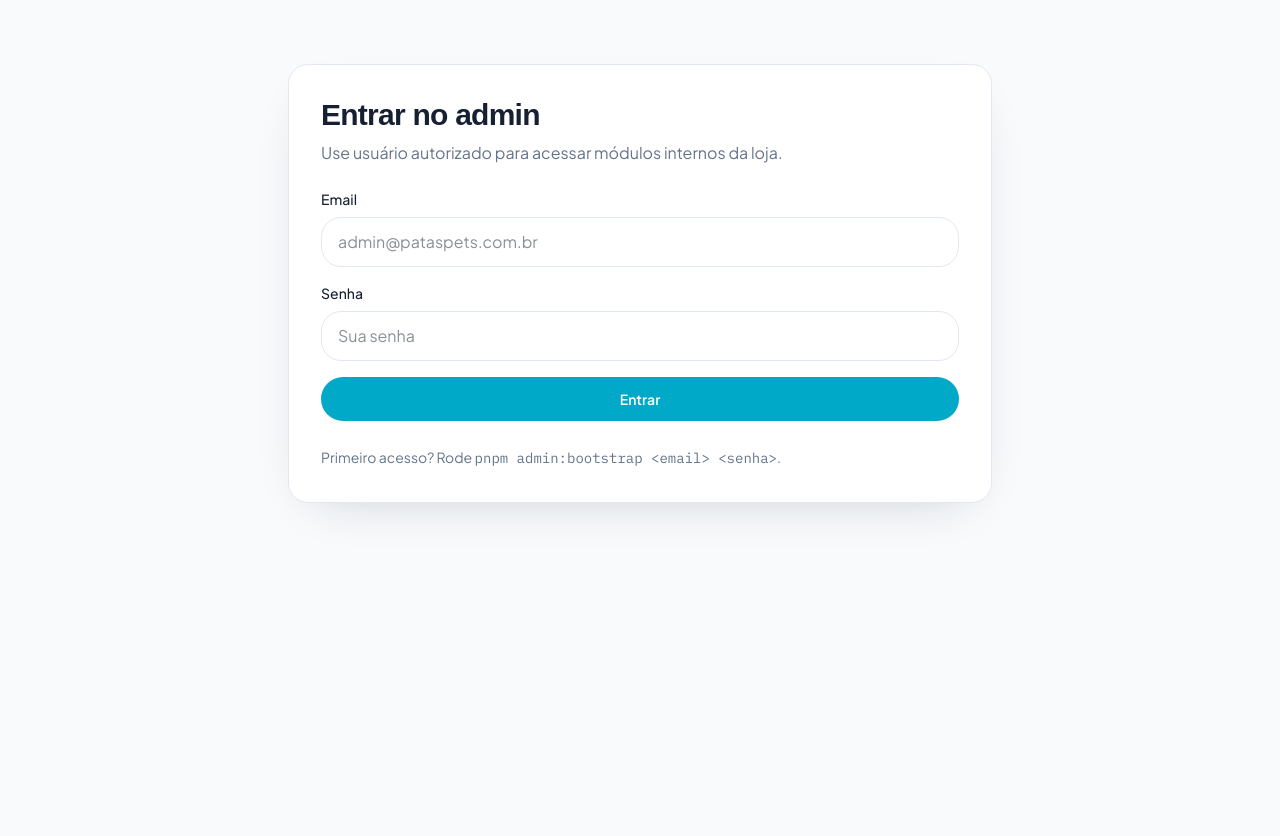
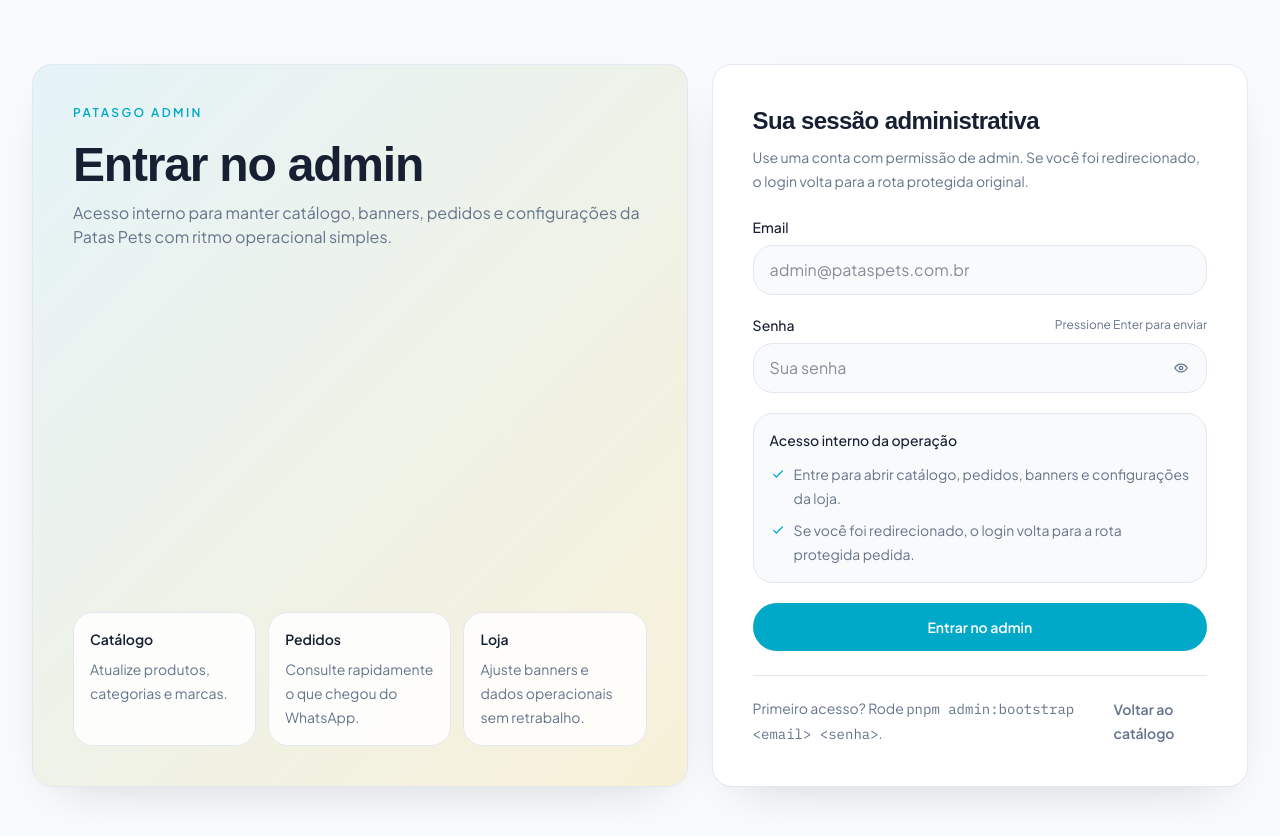
Before and after one commit to Rellyso/pataspetsgo, a Next.js app: page /auth/login in a window 1280 px wide. Shown: the top 836 px of the page. Before the commit the page ends 800 px from the top, so only its background shows below. Built offline with nearby package versions, Linux system fonts and the light colour scheme; no server answers; a web font is replaced by a local one.

Commit message:
feat(auth): enhance login form with password visibility toggle and keyboard submission

```diff
--- a/app/auth/login/login-form.tsx
+++ b/app/auth/login/login-form.tsx
@@ -2,9 +2,10 @@
 
 import { zodResolver } from "@hookform/resolvers/zod";
 import { useRouter } from "next/navigation";
-import { useState } from "react";
+import { useId, useRef, useState } from "react";
 import { useForm } from "react-hook-form";
 
+import { CheckIcon, EyeIcon, EyeOffIcon } from "@/components/shared/icons";
 import { getSupabaseBrowserClient } from "@/lib/supabase/browser";
 import { type AdminLoginInput, adminLoginSchema } from "@/lib/validations/admin-auth";
 
@@ -23,6 +24,11 @@
 export function LoginForm({ nextPath }: LoginFormProps) {
   const router = useRouter();
   const [authError, setAuthError] = useState<string | null>(null);
+  const [showPassword, setShowPassword] = useState(false);
+  const formRef = useRef<HTMLFormElement>(null);
+  const emailErrorId = useId();
+  const passwordErrorId = useId();
+  const authErrorId = useId();
 
   const form = useForm<AdminLoginInput>({
     resolver: zodResolver(adminLoginSchema),
@@ -37,6 +43,15 @@
     register,
     handleSubmit,
   } = form;
+
+  function handleKeyboardSubmit(event: React.KeyboardEvent<HTMLInputElement>) {
+    if (event.key !== "Enter" || event.shiftKey || event.nativeEvent.isComposing) {
+      return;
+    }
+
+    event.preventDefault();
+    formRef.current?.requestSubmit();
+  }
 
   const onSubmit = handleSubmit(async (values) => {
     setAuthError(null);
@@ -54,45 +69,98 @@
   });
 
   return (
-    <form className="flex flex-col gap-4" noValidate onSubmit={onSubmit}>
+    <form className="flex flex-col gap-5" noValidate onSubmit={onSubmit} ref={formRef}>
+      <div className="grid gap-5">
         <div className="flex flex-col gap-2">
-        <label className="text-sm font-medium" htmlFor="email">
+          <label className="text-sm font-medium text-foreground" htmlFor="email">
             Email
           </label>
           <input
+            aria-describedby={errors.email ? emailErrorId : undefined}
             autoComplete="email"
-          className="rounded-card border border-default bg-surface px-4 py-3 text-base outline-none transition focus:border-primary focus-visible:outline-none focus-visible:ring-2 focus-visible:ring-ring/40"
+            className="min-h-12 rounded-card border border-default bg-background px-4 py-3 text-base text-foreground outline-none transition-colors duration-200 focus:border-primary focus-visible:outline-none focus-visible:ring-2 focus-visible:ring-ring/40"
             id="email"
+            onKeyDown={handleKeyboardSubmit}
             placeholder="admin@pataspets.com.br"
             type="email"
             {...register("email")}
           />
-        {errors.email ? <p className="text-sm text-error">{errors.email.message}</p> : null}
+          {errors.email ? (
+            <p className="text-sm text-error" id={emailErrorId} role="alert">
+              {errors.email.message}
+            </p>
+          ) : null}
         </div>
 
         <div className="flex flex-col gap-2">
-        <label className="text-sm font-medium" htmlFor="password">
+          <div className="flex items-center justify-between gap-3">
+            <label className="text-sm font-medium text-foreground" htmlFor="password">
               Senha
             </label>
+            <p className="text-xs text-muted">Pressione Enter para enviar</p>
+          </div>
+
+          <div className="relative">
             <input
+              aria-describedby={
+                errors.password ? passwordErrorId : authError ? authErrorId : undefined
+              }
               autoComplete="current-password"
-          className="rounded-card border border-default bg-surface px-4 py-3 text-base outline-none transition focus:border-primary focus-visible:outline-none focus-visible:ring-2 focus-visible:ring-ring/40"
+              className="min-h-12 w-full rounded-card border border-default bg-background px-4 py-3 pr-14 text-base text-foreground outline-none transition-colors duration-200 focus:border-primary focus-visible:outline-none focus-visible:ring-2 focus-visible:ring-ring/40"
               id="password"
+              onKeyDown={handleKeyboardSubmit}
               placeholder="Sua senha"
-          type="password"
+              type={showPassword ? "text" : "password"}
               {...register("password")}
             />
-        {errors.password ? <p className="text-sm text-error">{errors.password.message}</p> : null}
+            <button
+              aria-label={showPassword ? "Ocultar senha" : "Mostrar senha"}
+              className="absolute right-2 top-1/2 inline-flex size-9 -translate-y-1/2 items-center justify-center rounded-full text-muted transition-colors duration-200 hover:bg-primary-light hover:text-foreground focus-visible:outline-none focus-visible:ring-2 focus-visible:ring-ring/40"
+              onClick={() => setShowPassword((current) => !current)}
+              type="button"
+            >
+              {showPassword ? <EyeOffIcon className="size-4" /> : <EyeIcon className="size-4" />}
+            </button>
           </div>
 
-      {authError ? <p className="text-sm text-error">{authError}</p> : null}
+          {errors.password ? (
+            <p className="text-sm text-error" id={passwordErrorId} role="alert">
+              {errors.password.message}
+            </p>
+          ) : null}
+        </div>
+      </div>
+
+      <div className="rounded-card border border-default bg-background px-4 py-4">
+        <p className="text-sm font-medium text-foreground">Acesso interno da operação</p>
+        <ul className="mt-3 flex flex-col gap-2 text-sm leading-6 text-muted">
+          <li className="flex items-start gap-2">
+            <CheckIcon className="mt-1 size-4 shrink-0 text-primary" />
+            <span>Entre para abrir catálogo, pedidos, banners e configurações da loja.</span>
+          </li>
+          <li className="flex items-start gap-2">
+            <CheckIcon className="mt-1 size-4 shrink-0 text-primary" />
+            <span>Se você foi redirecionado, o login volta para a rota protegida pedida.</span>
+          </li>
+        </ul>
+      </div>
+
+      {authError ? (
+        <p
+          className="rounded-card border border-error/20 bg-error/8 px-4 py-3 text-sm text-error"
+          id={authErrorId}
+          role="alert"
+        >
+          {authError}
+        </p>
+      ) : null}
 
       <button
-        className="min-h-11 rounded-full bg-primary px-4 py-3 text-sm font-semibold text-white transition-colors duration-200 hover:bg-primary-dark disabled:cursor-not-allowed disabled:opacity-70"
+        className="min-h-12 rounded-full bg-primary px-4 py-3 text-sm font-semibold text-white transition-colors duration-200 hover:bg-primary-dark disabled:cursor-not-allowed disabled:opacity-70"
         disabled={isSubmitting}
         type="submit"
       >
-        {isSubmitting ? "Entrando..." : "Entrar"}
+        {isSubmitting ? "Entrando..." : "Entrar no admin"}
       </button>
     </form>
   );
--- a/app/auth/login/page.tsx
+++ b/app/auth/login/page.tsx
@@ -1,7 +1,8 @@
+import Link from "next/link";
 import { redirect } from "next/navigation";
+
 import { LoginForm } from "@/app/auth/login/login-form";
 import { Container } from "@/components/layout/container";
-import { SectionTitle } from "@/components/shared/section-title";
 import { getAdminAccessState, normalizeNextPath } from "@/lib/server/admin-auth";
 
 type AdminLoginPageProps = {
@@ -24,19 +25,66 @@
   }
 
   return (
-    <Container className="py-16" size="narrow">
-      <div className="flex flex-col gap-6 rounded-card border border-default bg-surface p-8 shadow-soft">
-        <SectionTitle
-          as="h1"
-          subtitle="Use usuário autorizado para acessar módulos internos da loja."
-          title="Entrar no admin"
-        />
+    <Container className="py-10 sm:py-14 lg:py-16" size="wide">
+      <div className="grid gap-6 lg:grid-cols-[minmax(0,1.1fr)_minmax(0,0.9fr)]">
+        <section className="flex flex-col justify-between rounded-card border border-default bg-[linear-gradient(135deg,rgba(0,169,200,0.08),rgba(246,184,0,0.14))] p-8 shadow-soft sm:p-10">
+          <div className="space-y-5">
+            <p className="text-xs font-semibold uppercase tracking-[0.2em] text-primary">
+              PatasGo Admin
+            </p>
+            <div className="space-y-3">
+              <h1 className="font-display text-4xl font-semibold tracking-tight text-foreground sm:text-5xl">
+                Entrar no admin
+              </h1>
+              <p className="max-w-xl text-sm leading-6 text-muted sm:text-base">
+                Acesso interno para manter catálogo, banners, pedidos e configurações da Patas Pets
+                com ritmo operacional simples.
+              </p>
+            </div>
+          </div>
 
-        <LoginForm nextPath={nextPath} />
+          <div className="mt-8 grid gap-3 sm:grid-cols-3">
+            {[
+              ["Catálogo", "Atualize produtos, categorias e marcas."],
+              ["Pedidos", "Consulte rapidamente o que chegou do WhatsApp."],
+              ["Loja", "Ajuste banners e dados operacionais sem retrabalho."],
+            ].map(([title, description]) => (
+              <article
+                className="rounded-card border border-default bg-white/85 p-4 backdrop-blur-sm"
+                key={title}
+              >
+                <p className="text-sm font-semibold text-foreground">{title}</p>
+                <p className="mt-2 text-sm leading-6 text-muted">{description}</p>
+              </article>
+            ))}
+          </div>
+        </section>
 
-        <p className="text-sm leading-6 text-muted">
-          Primeiro acesso? Rode <code>pnpm admin:bootstrap &lt;email&gt; &lt;senha&gt;</code>.
-        </p>
+        <section className="rounded-card border border-default bg-surface p-8 shadow-soft sm:p-10">
+          <div className="mb-6 space-y-2">
+            <h2 className="font-display text-2xl font-semibold tracking-tight text-foreground">
+              Sua sessão administrativa
+            </h2>
+            <p className="text-sm leading-6 text-muted">
+              Use uma conta com permissão de admin. Se você foi redirecionado, o login volta para a
+              rota protegida original.
+            </p>
+          </div>
+
+          <LoginForm nextPath={nextPath} />
+
+          <div className="mt-6 flex flex-col gap-3 border-t border-default pt-5 text-sm leading-6 text-muted sm:flex-row sm:items-center sm:justify-between">
+            <p>
+              Primeiro acesso? Rode <code>pnpm admin:bootstrap &lt;email&gt; &lt;senha&gt;</code>.
+            </p>
+            <Link
+              className="font-semibold text-primary transition-colors duration-200 hover:text-primary-dark"
+              href="/"
+            >
+              Voltar ao catálogo
+            </Link>
+          </div>
+        </section>
       </div>
     </Container>
   );
--- a/components/shared/icons.tsx
+++ b/components/shared/icons.tsx
@@ -175,3 +175,23 @@
     </BaseIcon>
   );
 }
+
+export function EyeIcon(props: IconProps) {
+  return (
+    <BaseIcon {...props}>
+      <path d="M2.75 12s3.25-5.75 9.25-5.75S21.25 12 21.25 12 18 17.75 12 17.75 2.75 12 2.75 12z" />
+      <circle cx="12" cy="12" r="2.5" />
+    </BaseIcon>
+  );
+}
+
+export function EyeOffIcon(props: IconProps) {
+  return (
+    <BaseIcon {...props}>
+      <path d="M3.5 3.5l17 17" />
+      <path d="M10.5 6.45A9.4 9.4 0 0112 6.25c6 0 9.25 5.75 9.25 5.75a16.8 16.8 0 01-3.4 4.08" />
+      <path d="M7.05 7.05A16.36 16.36 0 002.75 12s3.25 5.75 9.25 5.75a9.9 9.9 0 003.15-.5" />
+      <path d="M10.59 10.59A2 2 0 0010 12a2 2 0 002 2c.52 0 1-.2 1.41-.59" />
+    </BaseIcon>
+  );
+}
```
Also changed, not shown: 2 other files (tests, documents, lock files or other folders). Lines whose indentation alone changed are shown as unchanged.
